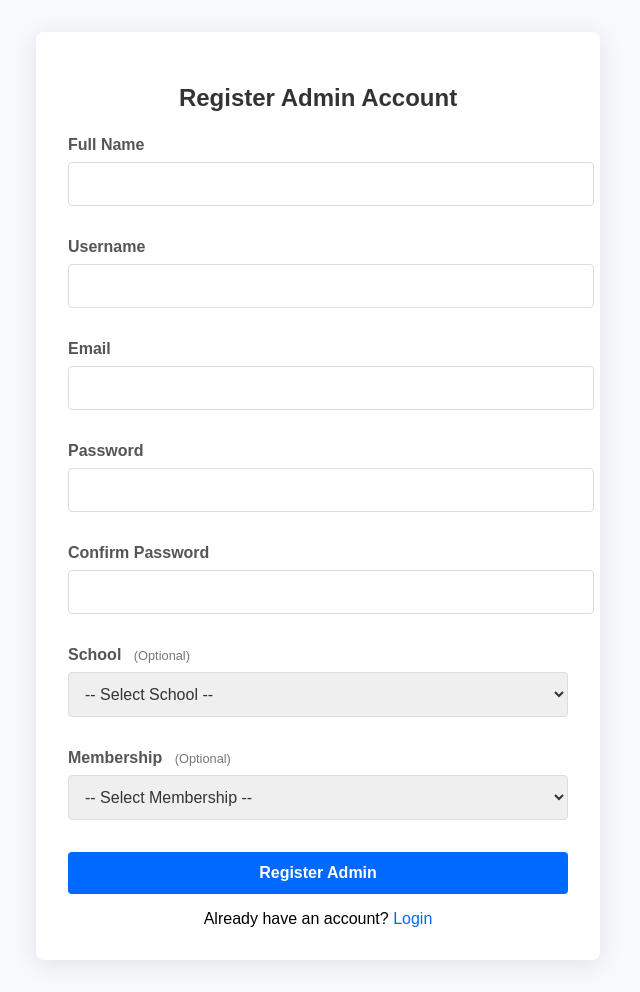
After one commit to pac-cee/OnlineBookstorev2, a PHP site: page /admin/register_admin.php in a window 1280 px wide. The commit adds this page. Shown: the whole page, without its empty margins (322-962 px from the left). Run offline with PHP 8.4, Linux system fonts and the light colour scheme; tables that the repository leaves empty hold one stand-in row (values such as "Sample post").

Commit message:
feat: implement admin registration functionality with validation and redirection

```diff
--- a/admin/add_book.php
+++ b/admin/add_book.php
@@ -115,7 +115,7 @@ $catRes = $conn->query("SELECT id, name FROM categories ORDER BY name ASC");
   <link rel="stylesheet" href="/admin/css/admin.css">
 </head>
 <body>
-  <?php include __DIR__ . '/../includes/header.php'; ?>
+  <?php include __DIR__ . '/../views/includes/header.php'; ?>
 
   <div class="admin-container">
     <h1 class="admin-title"><?= $editData ? 'Edit Book' : 'Add New Book' ?></h1>
@@ -198,6 +198,6 @@ $catRes = $conn->query("SELECT id, name FROM categories ORDER BY name ASC");
     </form>
   </div>
 
-  <?php include __DIR__ . '/../includes/footer.php'; ?>
+  <?php include __DIR__ . '/../views/includes/footer.php'; ?>
 </body>
 </html>
--- a/admin/dashboard.php
+++ b/admin/dashboard.php
@@ -18,7 +18,7 @@ $pendingOrders = getPendingOrders();
   <link rel="stylesheet" href="/admin/css/admin.css">
 </head>
 <body>
-  <?php include __DIR__ . '/../includes/header.php'; ?>
+  <?php include __DIR__ . '/../views/includes/header.php'; ?>
 
   <div class="admin-container">
     <h1 class="admin-title">Admin Dashboard</h1>
@@ -81,9 +81,10 @@ $pendingOrders = getPendingOrders();
       <a href="view_orders.php" class="btn-admin">🛒 View All Orders</a>
       <a href="generate_report.php" class="btn-admin">📄 Generate Report</a>
       <a href="settings.php" class="btn-admin">⚙️ Settings</a>
+      <a href="../index.php" class="btn-admin">🏠 Return to Homepage</a>
     </div>
   </div>
 
-  <?php include __DIR__ . '/../includes/footer.php'; ?>
+  <?php include __DIR__ . '/../views/includes/footer.php'; ?>
 </body>
 </html>
--- a/admin/generate_report.php
+++ b/admin/generate_report.php
@@ -140,7 +140,7 @@ if ($type === 'users') {
   <link rel="stylesheet" href="/admin/css/admin.css">
 </head>
 <body>
-  <?php include __DIR__ . '/../includes/header.php'; ?>
+  <?php include __DIR__ . '/../views/includes/header.php'; ?>
 
   <div class="admin-container">
     <h1 class="admin-title">Generate PDF Report</h1>
@@ -198,7 +198,7 @@ if ($type === 'users') {
     </form>
   </div>
 
-  <?php include __DIR__ . '/../includes/footer.php'; ?>
+  <?php include __DIR__ . '/../views/includes/footer.php'; ?>
 
   <script>
     function toggleFilters() {
--- /dev/null
+++ b/admin/register_admin.php
@@ -0,0 +1,324 @@
+<?php
+// File: admin/register_admin.php
+
+require_once __DIR__ . '/../config/db.php';
+session_start();
+
+// Check if user is already logged in as admin
+if (isset($_SESSION['role']) && $_SESSION['role'] === 'admin') {
+    // Already logged in as admin, redirect to dashboard
+    header('Location: dashboard.php');
+    exit;
+}
+
+$db = new Database();
+$conn = $db->getConnection();
+
+$message = '';
+$messageType = '';
+
+// Get schools for dropdown (if needed)
+$schools = [];
+$schoolsQuery = $conn->query("SELECT id, name FROM schools ORDER BY name");
+if ($schoolsQuery) {
+    while ($row = $schoolsQuery->fetch_assoc()) {
+        $schools[$row['id']] = $row['name'];
+    }
+}
+
+// Get memberships for dropdown (if needed)
+$memberships = [];
+$membershipsQuery = $conn->query("SELECT id, name FROM memberships ORDER BY name");
+if ($membershipsQuery) {
+    while ($row = $membershipsQuery->fetch_assoc()) {
+        $memberships[$row['id']] = $row['name'];
+    }
+}
+
+if ($_SERVER['REQUEST_METHOD'] === 'POST') {
+    // Get form data
+    $name = trim($_POST['name'] ?? '');
+    $username = trim($_POST['username'] ?? '');
+    $email = trim($_POST['email'] ?? '');
+    $password = $_POST['password'] ?? '';
+    $confirmPassword = $_POST['confirm_password'] ?? '';
+    $schoolId = !empty($_POST['school_id']) ? (int)$_POST['school_id'] : null;
+    $membershipId = !empty($_POST['membership_id']) ? (int)$_POST['membership_id'] : null;
+
+    // Validation
+    $errors = [];
+
+    if (empty($name)) {
+        $errors[] = "Name is required";
+    }
+
+    if (empty($username)) {
+        $errors[] = "Username is required";
+    } else {
+        // Check if username exists
+        $stmt = $conn->prepare("SELECT id FROM users WHERE username = ?");
+        $stmt->bind_param('s', $username);
+        $stmt->execute();
+        $stmt->store_result();
+        if ($stmt->num_rows > 0) {
+            $errors[] = "Username already exists";
+        }
+        $stmt->close();
+    }
+
+    if (empty($email)) {
+        $errors[] = "Email is required";
+    } elseif (!filter_var($email, FILTER_VALIDATE_EMAIL)) {
+        $errors[] = "Invalid email format";
+    } else {
+        // Check if email exists
+        $stmt = $conn->prepare("SELECT id FROM users WHERE email = ?");
+        $stmt->bind_param('s', $email);
+        $stmt->execute();
+        $stmt->store_result();
+        if ($stmt->num_rows > 0) {
+            $errors[] = "Email already exists";
+        }
+        $stmt->close();
+    }
+
+    if (empty($password)) {
+        $errors[] = "Password is required";
+    } elseif (strlen($password) < 8) {
+        $errors[] = "Password must be at least 8 characters";
+    }
+
+    if ($password !== $confirmPassword) {
+        $errors[] = "Passwords do not match";
+    }
+
+    // If no errors, insert the new admin user
+    if (empty($errors)) {
+        $hashedPassword = password_hash($password, PASSWORD_DEFAULT);
+        $role = 'admin'; // Always set role to admin for this page
+
+        $stmt = $conn->prepare("
+            INSERT INTO users (name, username, email, password, role, school_id, membership_id)
+            VALUES (?, ?, ?, ?, ?, ?, ?)
+        ");
+
+        $stmt->bind_param('sssssii', $name, $username, $email, $hashedPassword, $role, $schoolId, $membershipId);
+
+        if ($stmt->execute()) {
+            $messageType = 'success';
+            $message = "Admin account created successfully! Redirecting to login page...";
+            // Set a redirect with JavaScript after displaying the message
+            header("refresh:3;url=admin_login.php");
+        } else {
+            $messageType = 'error';
+            $message = "Error creating account: " . $conn->error;
+        }
+
+        $stmt->close();
+    } else {
+        $messageType = 'error';
+        $message = implode("<br>", $errors);
+    }
+}
+?>
+<!DOCTYPE html>
+<html lang="en">
+<head>
+  <meta charset="UTF-8">
+  <title>Register Admin • OnlineBookstore</title>
+  <meta name="viewport" content="width=device-width,initial-scale=1">
+  <style>
+    body {
+      background: #f7f9fc;
+      font-family: 'Poppins', sans-serif;
+      margin: 0;
+      padding: 2rem;
+      display: flex;
+      align-items: center;
+      justify-content: center;
+      min-height: 100vh;
+    }
+    .register-container {
+      width: 100%;
+      max-width: 500px;
+      background: #fff;
+      padding: 2rem;
+      border-radius: 0.5rem;
+      box-shadow: 0 4px 24px rgba(0,0,0,0.1);
+    }
+    .register-container h2 {
+      margin-bottom: 1.5rem;
+      color: #333;
+      text-align: center;
+      font-size: 1.5rem;
+    }
+    .register-container label {
+      display: block;
+      margin-bottom: 0.5rem;
+      font-weight: 600;
+      color: #555;
+    }
+    .register-container input,
+    .register-container select {
+      width: 100%;
+      padding: 0.75rem;
+      margin-bottom: 1rem;
+      border: 1px solid #ddd;
+      border-radius: 0.25rem;
+      font-size: 1rem;
+      color: #333;
+    }
+    .register-container button {
+      width: 100%;
+      padding: 0.75rem;
+      background: #0069ff;
+      color: white;
+      font-size: 1rem;
+      font-weight: 600;
+      border: none;
+      border-radius: 0.25rem;
+      cursor: pointer;
+      transition: background 0.2s ease;
+    }
+    .register-container button:hover {
+      background: #0057dd;
+    }
+    .form-group {
+      margin-bottom: 1rem;
+    }
+    .message {
+      padding: 0.75rem;
+      border-radius: 0.25rem;
+      margin-bottom: 1rem;
+      text-align: center;
+    }
+    .success-msg {
+      background: #e5ffea;
+      color: #00a32a;
+    }
+    .error-msg {
+      background: #ffe5e5;
+      color: #d8000c;
+    }
+    .login-link {
+      text-align: center;
+      margin-top: 1rem;
+    }
+    .login-link a {
+      color: #0069ff;
+      text-decoration: none;
+    }
+    .login-link a:hover {
+      text-decoration: underline;
+    }
+    .optional-label {
+      font-weight: normal;
+      font-size: 0.8rem;
+      color: #777;
+      margin-left: 0.5rem;
+    }
+  </style>
+</head>
+<body>
+  <div class="register-container">
+    <h2>Register Admin Account</h2>
+
+    <?php if ($message): ?>
+      <div class="message <?= $messageType === 'success' ? 'success-msg' : 'error-msg' ?>">
+        <?= $message ?>
+      </div>
+    <?php endif; ?>
+
+    <form action="register_admin.php" method="POST">
+      <div class="form-group">
+        <label for="name">Full Name</label>
+        <input
+          type="text"
+          name="name"
+          id="name"
+          required
+          value="<?= htmlspecialchars($_POST['name'] ?? '') ?>"
+        >
+      </div>
+
+      <div class="form-group">
+        <label for="username">Username</label>
+        <input
+          type="text"
+          name="username"
+          id="username"
+          required
+          value="<?= htmlspecialchars($_POST['username'] ?? '') ?>"
+        >
+      </div>
+
+      <div class="form-group">
+        <label for="email">Email</label>
+        <input
+          type="email"
+          name="email"
+          id="email"
+          required
+          value="<?= htmlspecialchars($_POST['email'] ?? '') ?>"
+        >
+      </div>
+
+      <div class="form-group">
+        <label for="password">Password</label>
+        <input
+          type="password"
+          name="password"
+          id="password"
+          required
+          minlength="8"
+        >
+      </div>
+
+      <div class="form-group">
+        <label for="confirm_password">Confirm Password</label>
+        <input
+          type="password"
+          name="confirm_password"
+          id="confirm_password"
+          required
+          minlength="8"
+        >
+      </div>
+
+      <?php if (!empty($schools)): ?>
+      <div class="form-group">
+        <label for="school_id">School <span class="optional-label">(Optional)</span></label>
+        <select name="school_id" id="school_id">
+          <option value="">-- Select School --</option>
+          <?php foreach ($schools as $id => $schoolName): ?>
+            <option value="<?= $id ?>" <?= (isset($_POST['school_id']) && $_POST['school_id'] == $id) ? 'selected' : '' ?>>
+              <?= htmlspecialchars($schoolName) ?>
+            </option>
+          <?php endforeach; ?>
+        </select>
+      </div>
+      <?php endif; ?>
+
+      <?php if (!empty($memberships)): ?>
+      <div class="form-group">
+        <label for="membership_id">Membership <span class="optional-label">(Optional)</span></label>
+        <select name="membership_id" id="membership_id">
+          <option value="">-- Select Membership --</option>
+          <?php foreach ($memberships as $id => $membershipName): ?>
+            <option value="<?= $id ?>" <?= (isset($_POST['membership_id']) && $_POST['membership_id'] == $id) ? 'selected' : '' ?>>
+              <?= htmlspecialchars($membershipName) ?>
+            </option>
+          <?php endforeach; ?>
+        </select>
+      </div>
+      <?php endif; ?>
+
+      <button type="submit">Register Admin</button>
+
+      <div class="login-link">
+        Already have an account? <a href="admin_login.php">Login</a>
+      </div>
+    </form>
+  </div>
+</body>
+</html>
--- a/admin/settings.php
+++ b/admin/settings.php
@@ -62,7 +62,7 @@ $emailVerify    = $settings['email_verify'] ?? '0';
   <link rel="stylesheet" href="/admin/css/admin.css">
 </head>
 <body>
-  <?php include __DIR__ . '/../includes/header.php'; ?>
+  <?php include __DIR__ . '/../views/includes/header.php'; ?>
 
   <div class="admin-container">
     <h1 class="admin-title">Site Settings</h1>
@@ -92,6 +92,6 @@ $emailVerify    = $settings['email_verify'] ?? '0';
     </form>
   </div>
 
-  <?php include __DIR__ . '/../includes/footer.php'; ?>
+  <?php include __DIR__ . '/../views/includes/footer.php'; ?>
 </body>
 </html>
--- a/admin/view_books.php
+++ b/admin/view_books.php
@@ -43,7 +43,7 @@ $resBooks = $conn->query($sql);
   <link rel="stylesheet" href="/admin/css/admin.css">
 </head>
 <body>
-  <?php include __DIR__ . '/../includes/header.php'; ?>
+  <?php include __DIR__ . '/../views/includes/header.php'; ?>
 
   <div class="admin-container">
     <h1 class="admin-title">All Books</h1>
@@ -97,6 +97,6 @@ $resBooks = $conn->query($sql);
     </table>
   </div>
 
-  <?php include __DIR__ . '/../includes/footer.php'; ?>
+  <?php include __DIR__ . '/../views/includes/footer.php'; ?>
 </body>
 </html>
--- a/admin/view_order_detail.php
+++ b/admin/view_order_detail.php
@@ -47,7 +47,7 @@ $resItems = $stmt2->get_result();
   <link rel="stylesheet" href="/admin/css/admin.css">
 </head>
 <body>
-  <?php include __DIR__ . '/../includes/header.php'; ?>
+  <?php include __DIR__ . '/../views/includes/header.php'; ?>
 
   <div class="admin-container">
     <h1 class="admin-title">Order #<?= $orderInfo['id'] ?> Details</h1>
@@ -101,6 +101,6 @@ $resItems = $stmt2->get_result();
     <a href="view_orders.php" class="btn-admin">← Back to Orders</a>
   </div>
 
-  <?php include __DIR__ . '/../includes/footer.php'; ?>
+  <?php include __DIR__ . '/../views/includes/footer.php'; ?>
 </body>
 </html>
--- a/admin/view_orders.php
+++ b/admin/view_orders.php
@@ -78,7 +78,7 @@ $resUsers = $conn->query("SELECT id, username FROM users ORDER BY username ASC")
   <link rel="stylesheet" href="/admin/css/admin.css">
 </head>
 <body>
-  <?php include __DIR__ . '/../includes/header.php'; ?>
+  <?php include __DIR__ . '/../views/includes/header.php'; ?>
 
   <div class="admin-container">
     <h1 class="admin-title">All Orders</h1>
@@ -176,6 +176,6 @@ $resUsers = $conn->query("SELECT id, username FROM users ORDER BY username ASC")
     </table>
   </div>
 
-  <?php include __DIR__ . '/../includes/footer.php'; ?>
+  <?php include __DIR__ . '/../views/includes/footer.php'; ?>
 </body>
 </html>
--- a/admin/view_users.php
+++ b/admin/view_users.php
@@ -97,7 +97,7 @@ $resUsers = $conn->query($sql);
   <link rel="stylesheet" href="/admin/css/admin.css">
 </head>
 <body>
-  <?php include __DIR__ . '/../includes/header.php'; ?>
+  <?php include __DIR__ . '/../views/includes/header.php'; ?>
 
   <div class="admin-container">
     <h1 class="admin-title">All Users</h1>
@@ -183,7 +183,7 @@ $resUsers = $conn->query($sql);
     </div>
   </div>
 
-  <?php include __DIR__ . '/../includes/footer.php'; ?>
+  <?php include __DIR__ . '/../views/includes/footer.php'; ?>
 
   <script>
     // Close modal when pressing Escape
```
Also changed, not shown: admin/admin_login.php (+109 -33 lines), admin/css/admin.css (+15 -0 lines), assets/css/auth.css (+15 -0 lines), assets/css/dashboard_custom.css (+46 -0 lines), includes/functions_admin.php (+32 -38 lines), views/login.php (+8 -0 lines).
